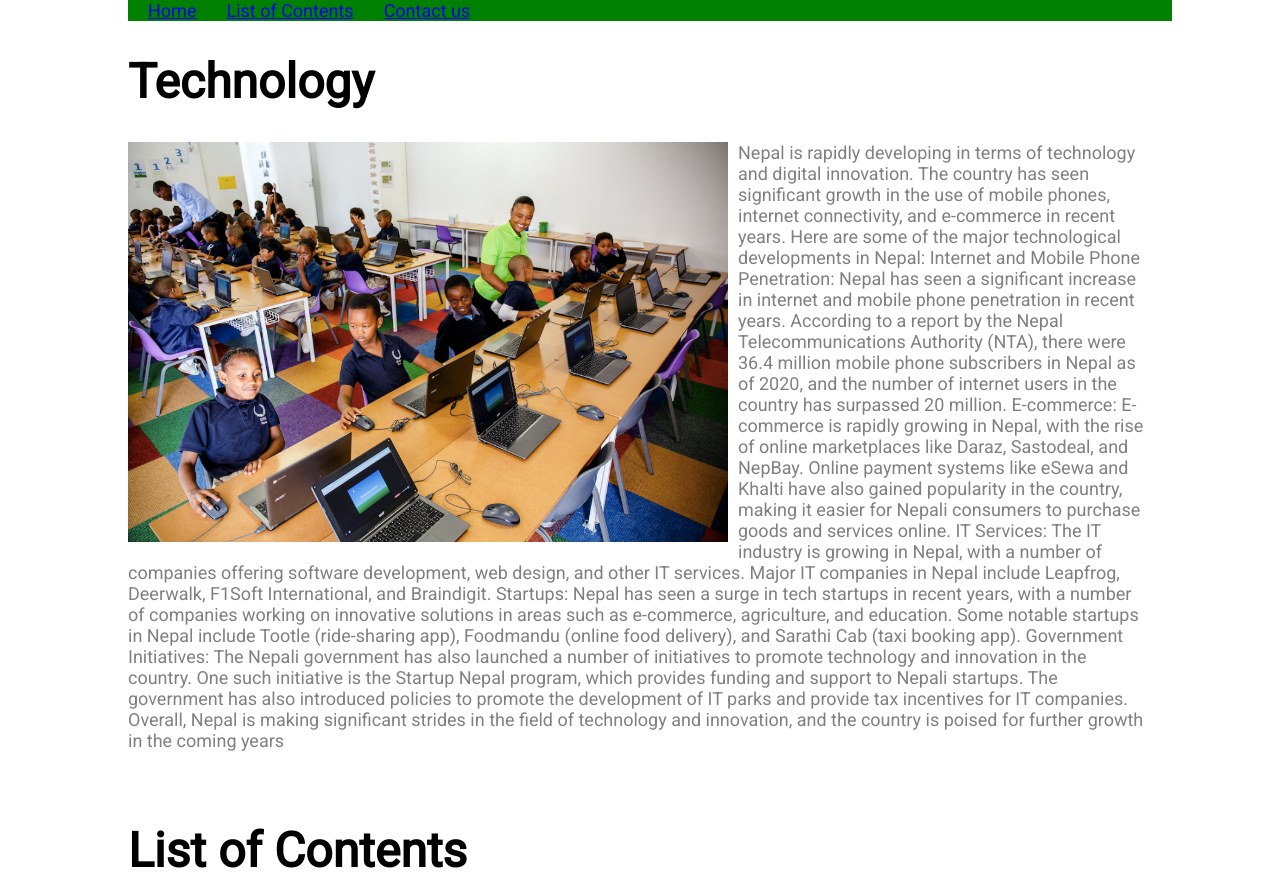
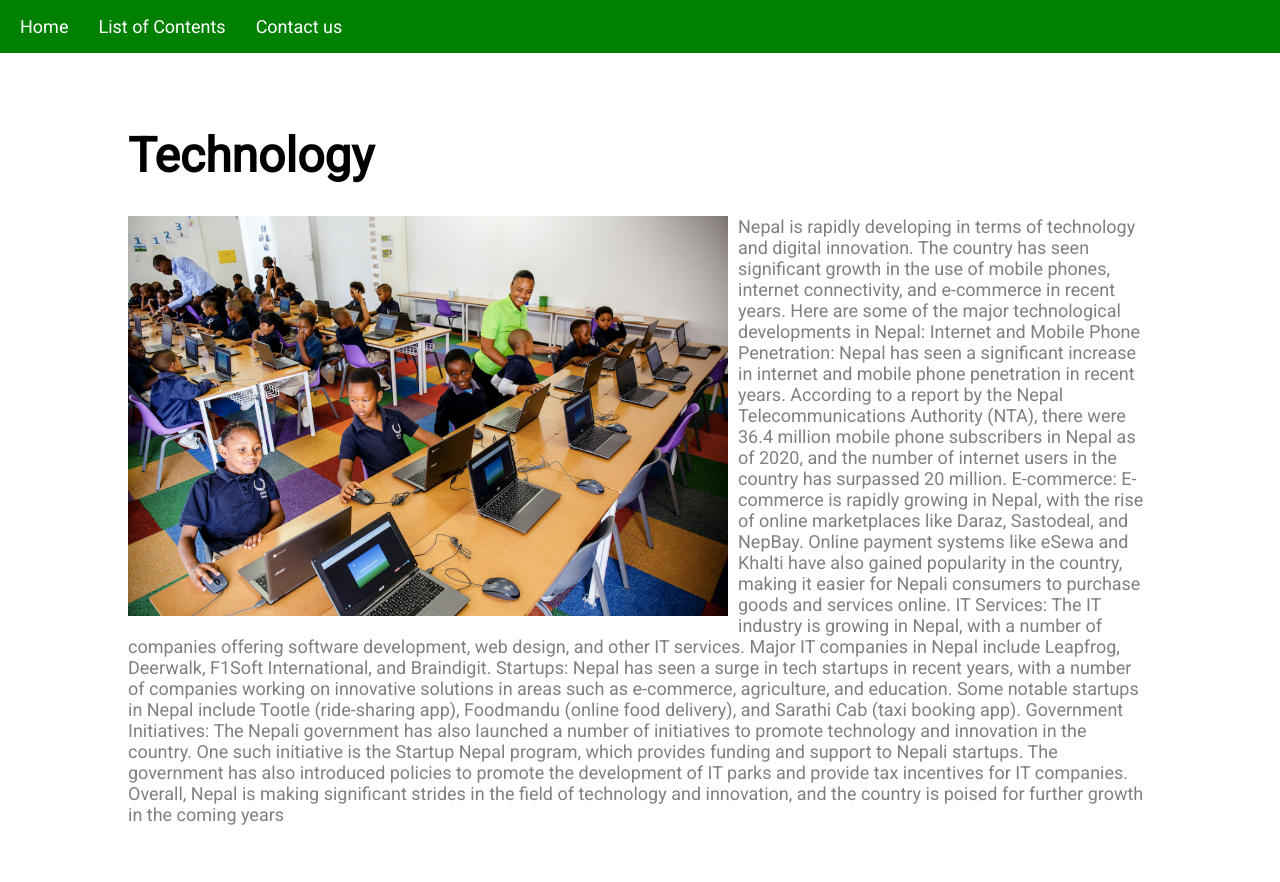
Before and after one commit to manzeelanepali/CssAssignment.github.io, a plain HTML site: page index.html in a window 1280 px wide. Shown: the top 882 px of the page. Drawn offline with Linux system fonts and the light colour scheme.

Commit message:
css assignment

```diff
--- a/index.html
+++ b/index.html
@@ -16,18 +16,15 @@
             <span > <a href="#h1-tags">Home</a></span>
             <span> <a href="#Top">List of Contents</a></span>
            <span><a href ="#section-6">Contact us</a></span>
+        </nav>
+       </header>
 
-        </nav>
-
-
-        <span><h1 id="h1-tags">Technology </h1>
-
-
-
-
-            <div class="image-Container">
-                <img src="School.webp" ><span>
-
+       <br>
+       <br>
+<main class = "main-portion">
+    <h1 id="h1-tags">Technology </h1>
+        <div class="image-Container">
+                <img src="School.webp" >
                     <p>
                         Nepal is rapidly developing in terms of technology and digital innovation. The country has seen significant growth in the use of mobile phones, internet connectivity, and e-commerce in recent years. Here are some of the major technological developments in Nepal:
 
@@ -44,9 +41,7 @@
                         Overall, Nepal is making significant strides in the field of technology and innovation, and the country is poised for further growth in the coming years
                     </p>
                 </div>
-
                 <br>
-
         <div id="Top"> <h1>List of Contents</h1>
 
                 <ul>
@@ -65,12 +60,6 @@
                     </li>
                 </ul>
             </div>
-
-       </header>
-
-       <br>
-       <br>
-<main class = "main-portion">
     <section class="Blog-Intro">
         <h2 id ="first-one">Is there a Problem in Tech? What minority Tech Hopefuls should know?</h2>
         <p>In the context of Nepal, the tech industry, like many other industries, has historically been dominated by members of certain castes. This can create significant challenges for minority tech hopefuls, particularly those from lower-caste backgrounds.
@@ -84,11 +73,7 @@
             Overall, while there are certainly challenges and issues that minority tech hopefuls in Nepal may face, there are also many opportunities to succeed. By being aware of these challenges and taking steps to overcome them, minority tech hopefuls can increase their chances of success in this exciting and dynamic industry.  </p>
 
         </section>
-
-        <br>
-        <br>
-
-
+        <br><br>
     <section class="section-second">
         <h2 id="second-section">What is causing the lack of Diversity in Tech?</h2>
         <p>In the context of Nepal, the lack of diversity in the tech industry can be attributed to several factors:
@@ -110,12 +95,8 @@
                 <li> <a href="https://ictframe.com/opportunities-and-challenges-to-use-ict-in-nepal/">Opportunity and challenges to use ICT in Nepal</a></li>
             </ul>
    </section>
-
-
-
       <br>
       <br>
-
     <section class="section-3">
         <h2  id="third-section"> Steps for minorities in tech </h2>
         <img src="marginalised.jpg" alt ="marginalised community" >
@@ -174,7 +155,6 @@
 
             </section>
             <br>
-
             <section class="section-5">
                 <h2> Promoting LGBTQ+ Involvement in Nepal's Technology Sector: Current Status and Strategies for Overcoming Challenges</h2>
                  <img src="Hello.jpg" >
@@ -197,11 +177,7 @@
         </p>
 
        </section>
-
-
             <br><br><br>
-
-
             <table   >
 
             <caption>
@@ -242,15 +218,7 @@
                 <td>200</td>
             </tbody>
         </table>
-
-
-
-
-
     <br><br>
-
-
-
 
 <h2 id="section-6"> Contact us</h2>
 <table class="form-table">
--- a/styles.css
+++ b/styles.css
@@ -1,5 +1,4 @@
 #Top{
-
     color: blue;
 }
 
@@ -15,7 +14,31 @@ h1,h2{
     color: black;
 }
 
+header{
+    width: 100%;
+    padding:16px 0;
+    background-color:green ;
+    /* position: relative; */
 
+}
+
+/* .navbar{
+    /* position: absolute;
+    left: 50%;
+    transform: translateX(-50%); */
+
+
+.navbar a{
+    text-decoration: none;
+    color: white;
+
+}
+
+.main-portion{
+  width: 80%;
+  margin: 0 auto;
+
+}
 
 
 a:hover{
@@ -107,7 +130,6 @@ body{
     /* padding:0px 50px; */
 
   font-size: 18px;
-  width: 80%;
   color:gray;
 
 
@@ -121,10 +143,6 @@ table{
 
 }
 
-.navbar{
-    background-color:green ;
-    color: white;
-}
 
 th{
     background-color: azure;
@@ -179,16 +197,12 @@ button{
 
 .form-table{
     width: 50%;
-    float: left;
-
 }
 footer{
     font-family: "poppins",sans-serif;
-    width: 100%;
-    bottom: 0;
-
-
-
-
-
+    /* width: 100%;
+    bottom: 0;   */
+    background-color: green;
+    color: white;
+    padding: 10px;
 }
```
